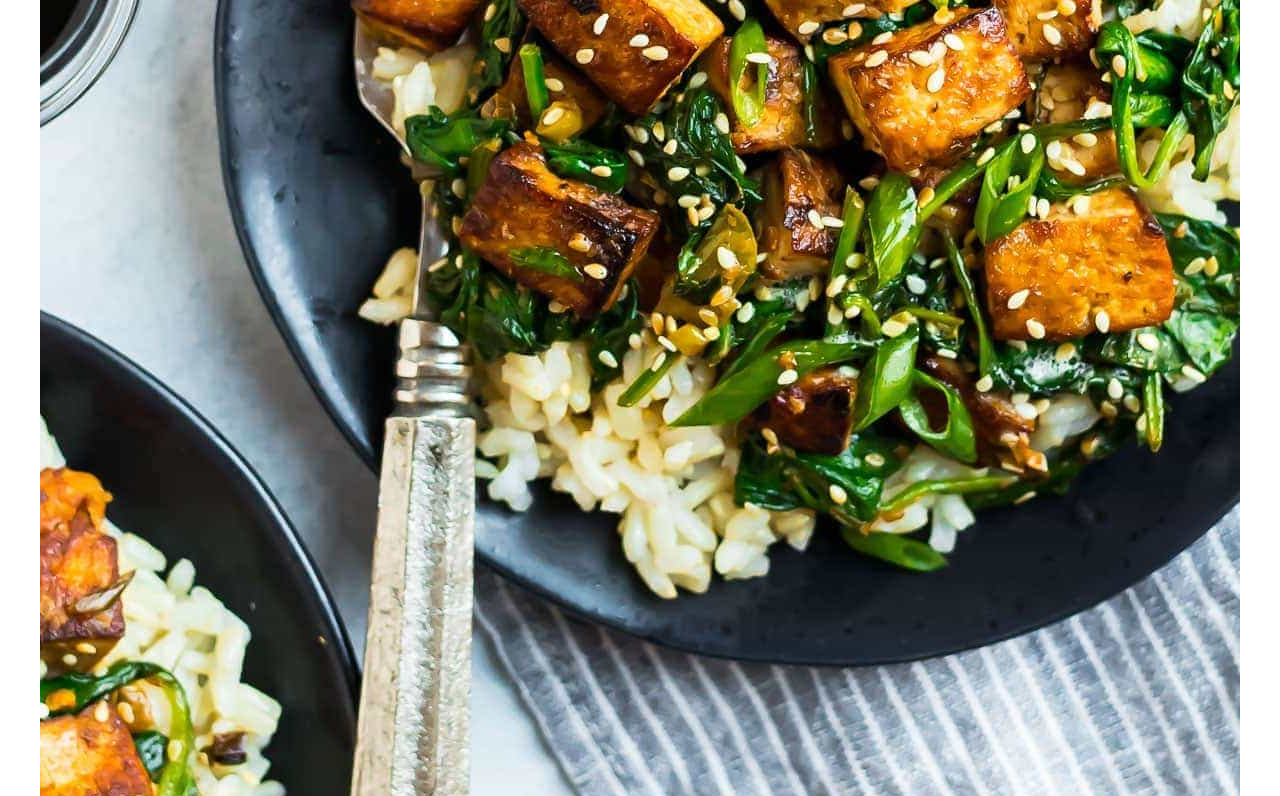
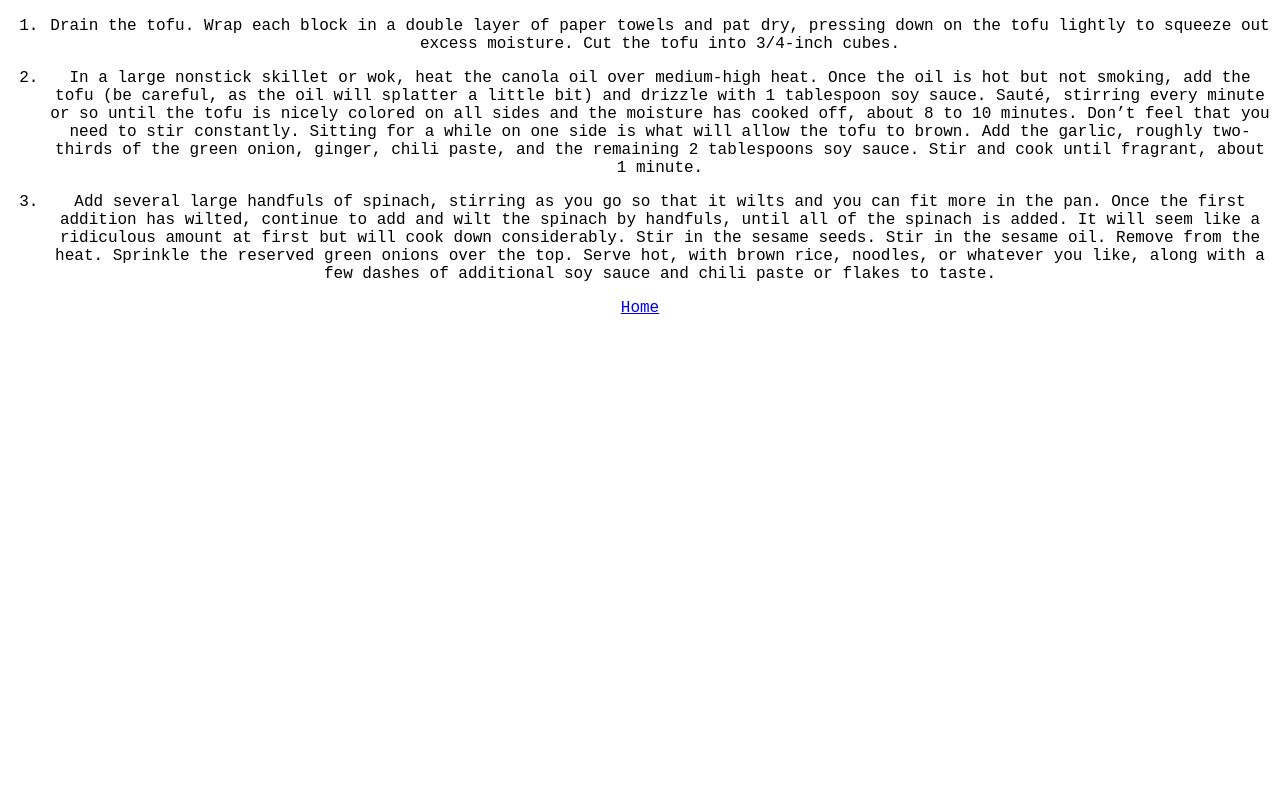
Before and after one commit to caps-lock23/odin-recipes-2, a plain HTML site: page recipes/stirfrytofu.html in a window 1280 px wide. Shown: the part 1008-1804 px from the top of the page. After the commit the page ends 1333 px from the top, so only its background shows below. Drawn offline with Linux system fonts and the light colour scheme.

Commit message:
Added some styles

```diff
--- a/recipes/recipe-styles.css
+++ b/recipes/recipe-styles.css
@@ -1,3 +1,9 @@
 body {
     text-align: center;
+    font-family: 'Courier New', Courier, monospace;
 }
+
+img {
+    height: auto;
+    width: 300px;
+}
--- a/styles.css
+++ b/styles.css
@@ -6,6 +6,7 @@
 body {
     text-align: center;
     background-color: #eee;
+    font-family: 'Courier New', Courier, monospace;
 }
 
 h1 {
@@ -20,6 +21,10 @@ h1 {
 
 a {
     display: block;
-    margin: 0.3em;
+    padding: 1em;
     text-decoration: none;
 }
+
+a:hover {
+    background-color: #777;
+}
```
Also changed, not shown: index.html (+0 -2 lines).
